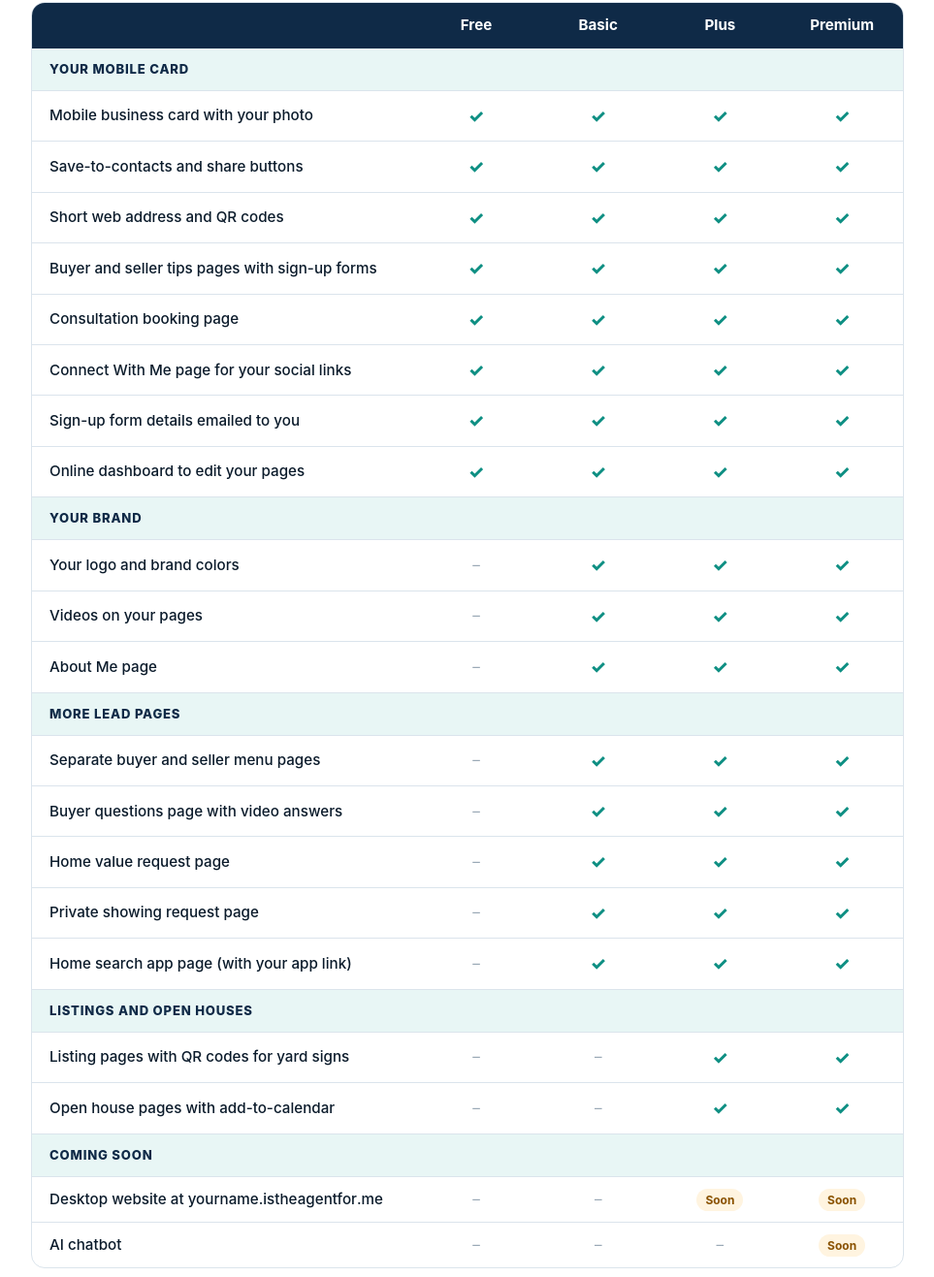
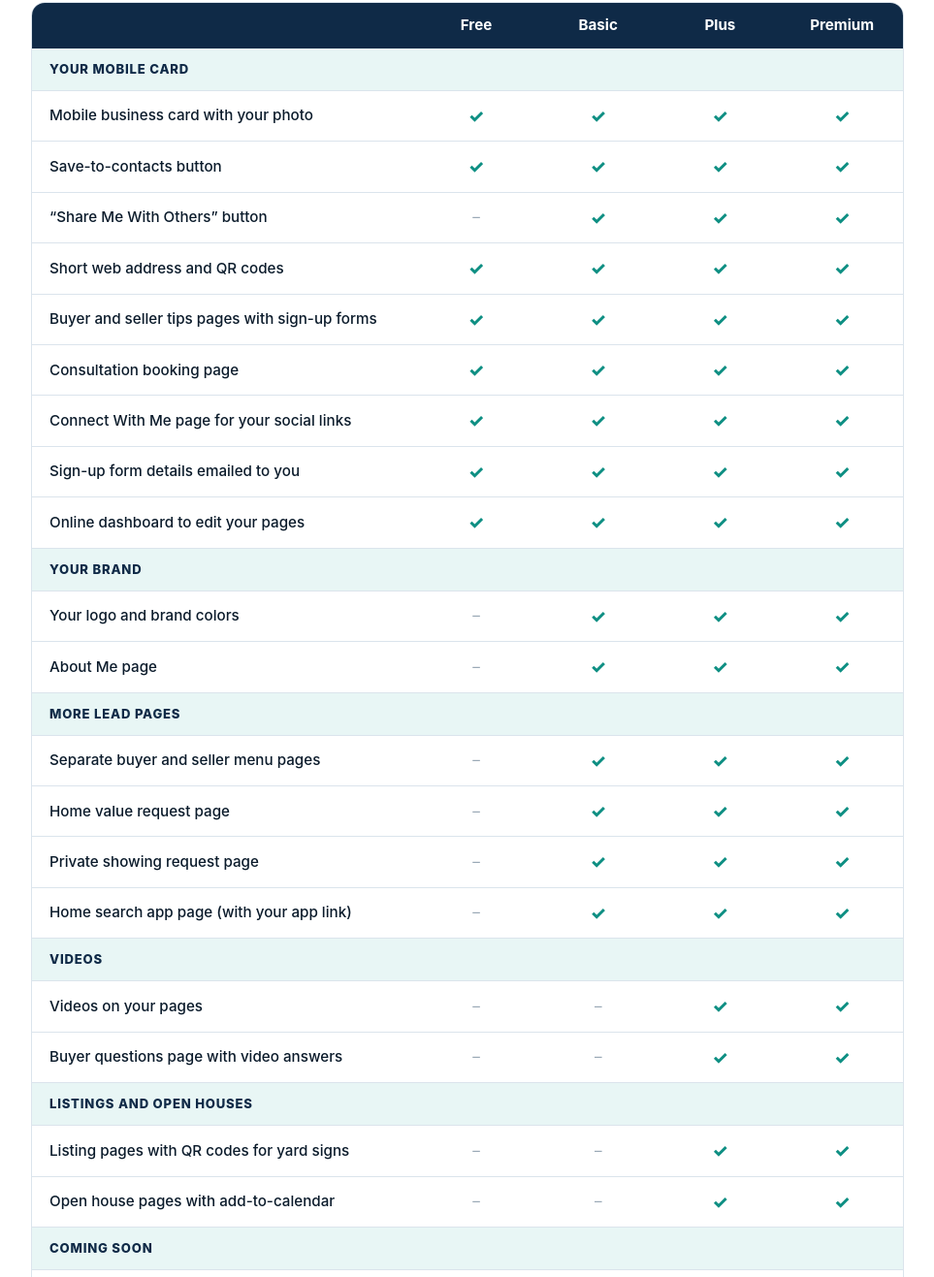
Before and after one commit to hynriai-developer/leadstream-site, a plain HTML site: page index.html in a window 1280 px wide. Shown: the part 3598-4915 px from the top of the page at 97% size, without its empty margins (158-1121 px from the left). Drawn offline with Linux system fonts and the light colour scheme.

Commit message:
Pricing chart: share button from Basic up, videos on Plus and Premium only
Co-Authored-By: Claude Sonnet 5.5 <noreply@anthropic.com>
Claude-Session: https://claude.ai/code/session_013GpXPjHL1HjE1vqMyFdipu

```diff
--- a/index.html
+++ b/index.html
@@ -246,7 +246,8 @@ footer b{color:#fff}
       <tbody>
           <tr class="group"><th colspan="5" scope="colgroup">Your mobile card</th></tr>
           <tr><th scope="row">Mobile business card with your photo</th><td><span class="yes" aria-hidden="true">&#10003;</span><span class="sr">Included</span></td><td><span class="yes" aria-hidden="true">&#10003;</span><span class="sr">Included</span></td><td><span class="yes" aria-hidden="true">&#10003;</span><span class="sr">Included</span></td><td><span class="yes" aria-hidden="true">&#10003;</span><span class="sr">Included</span></td></tr>
-          <tr><th scope="row">Save-to-contacts and share buttons</th><td><span class="yes" aria-hidden="true">&#10003;</span><span class="sr">Included</span></td><td><span class="yes" aria-hidden="true">&#10003;</span><span class="sr">Included</span></td><td><span class="yes" aria-hidden="true">&#10003;</span><span class="sr">Included</span></td><td><span class="yes" aria-hidden="true">&#10003;</span><span class="sr">Included</span></td></tr>
+          <tr><th scope="row">Save-to-contacts button</th><td><span class="yes" aria-hidden="true">&#10003;</span><span class="sr">Included</span></td><td><span class="yes" aria-hidden="true">&#10003;</span><span class="sr">Included</span></td><td><span class="yes" aria-hidden="true">&#10003;</span><span class="sr">Included</span></td><td><span class="yes" aria-hidden="true">&#10003;</span><span class="sr">Included</span></td></tr>
+          <tr><th scope="row">&ldquo;Share Me With Others&rdquo; button</th><td><span class="no" aria-hidden="true">&ndash;</span><span class="sr">Not included</span></td><td><span class="yes" aria-hidden="true">&#10003;</span><span class="sr">Included</span></td><td><span class="yes" aria-hidden="true">&#10003;</span><span class="sr">Included</span></td><td><span class="yes" aria-hidden="true">&#10003;</span><span class="sr">Included</span></td></tr>
           <tr><th scope="row">Short web address and QR codes</th><td><span class="yes" aria-hidden="true">&#10003;</span><span class="sr">Included</span></td><td><span class="yes" aria-hidden="true">&#10003;</span><span class="sr">Included</span></td><td><span class="yes" aria-hidden="true">&#10003;</span><span class="sr">Included</span></td><td><span class="yes" aria-hidden="true">&#10003;</span><span class="sr">Included</span></td></tr>
           <tr><th scope="row">Buyer and seller tips pages with sign-up forms</th><td><span class="yes" aria-hidden="true">&#10003;</span><span class="sr">Included</span></td><td><span class="yes" aria-hidden="true">&#10003;</span><span class="sr">Included</span></td><td><span class="yes" aria-hidden="true">&#10003;</span><span class="sr">Included</span></td><td><span class="yes" aria-hidden="true">&#10003;</span><span class="sr">Included</span></td></tr>
           <tr><th scope="row">Consultation booking page</th><td><span class="yes" aria-hidden="true">&#10003;</span><span class="sr">Included</span></td><td><span class="yes" aria-hidden="true">&#10003;</span><span class="sr">Included</span></td><td><span class="yes" aria-hidden="true">&#10003;</span><span class="sr">Included</span></td><td><span class="yes" aria-hidden="true">&#10003;</span><span class="sr">Included</span></td></tr>
@@ -255,14 +256,15 @@ footer b{color:#fff}
           <tr><th scope="row">Online dashboard to edit your pages</th><td><span class="yes" aria-hidden="true">&#10003;</span><span class="sr">Included</span></td><td><span class="yes" aria-hidden="true">&#10003;</span><span class="sr">Included</span></td><td><span class="yes" aria-hidden="true">&#10003;</span><span class="sr">Included</span></td><td><span class="yes" aria-hidden="true">&#10003;</span><span class="sr">Included</span></td></tr>
           <tr class="group"><th colspan="5" scope="colgroup">Your brand</th></tr>
           <tr><th scope="row">Your logo and brand colors</th><td><span class="no" aria-hidden="true">&ndash;</span><span class="sr">Not included</span></td><td><span class="yes" aria-hidden="true">&#10003;</span><span class="sr">Included</span></td><td><span class="yes" aria-hidden="true">&#10003;</span><span class="sr">Included</span></td><td><span class="yes" aria-hidden="true">&#10003;</span><span class="sr">Included</span></td></tr>
-          <tr><th scope="row">Videos on your pages</th><td><span class="no" aria-hidden="true">&ndash;</span><span class="sr">Not included</span></td><td><span class="yes" aria-hidden="true">&#10003;</span><span class="sr">Included</span></td><td><span class="yes" aria-hidden="true">&#10003;</span><span class="sr">Included</span></td><td><span class="yes" aria-hidden="true">&#10003;</span><span class="sr">Included</span></td></tr>
           <tr><th scope="row">About Me page</th><td><span class="no" aria-hidden="true">&ndash;</span><span class="sr">Not included</span></td><td><span class="yes" aria-hidden="true">&#10003;</span><span class="sr">Included</span></td><td><span class="yes" aria-hidden="true">&#10003;</span><span class="sr">Included</span></td><td><span class="yes" aria-hidden="true">&#10003;</span><span class="sr">Included</span></td></tr>
           <tr class="group"><th colspan="5" scope="colgroup">More lead pages</th></tr>
           <tr><th scope="row">Separate buyer and seller menu pages</th><td><span class="no" aria-hidden="true">&ndash;</span><span class="sr">Not included</span></td><td><span class="yes" aria-hidden="true">&#10003;</span><span class="sr">Included</span></td><td><span class="yes" aria-hidden="true">&#10003;</span><span class="sr">Included</span></td><td><span class="yes" aria-hidden="true">&#10003;</span><span class="sr">Included</span></td></tr>
-          <tr><th scope="row">Buyer questions page with video answers</th><td><span class="no" aria-hidden="true">&ndash;</span><span class="sr">Not included</span></td><td><span class="yes" aria-hidden="true">&#10003;</span><span class="sr">Included</span></td><td><span class="yes" aria-hidden="true">&#10003;</span><span class="sr">Included</span></td><td><span class="yes" aria-hidden="true">&#10003;</span><span class="sr">Included</span></td></tr>
           <tr><th scope="row">Home value request page</th><td><span class="no" aria-hidden="true">&ndash;</span><span class="sr">Not included</span></td><td><span class="yes" aria-hidden="true">&#10003;</span><span class="sr">Included</span></td><td><span class="yes" aria-hidden="true">&#10003;</span><span class="sr">Included</span></td><td><span class="yes" aria-hidden="true">&#10003;</span><span class="sr">Included</span></td></tr>
           <tr><th scope="row">Private showing request page</th><td><span class="no" aria-hidden="true">&ndash;</span><span class="sr">Not included</span></td><td><span class="yes" aria-hidden="true">&#10003;</span><span class="sr">Included</span></td><td><span class="yes" aria-hidden="true">&#10003;</span><span class="sr">Included</span></td><td><span class="yes" aria-hidden="true">&#10003;</span><span class="sr">Included</span></td></tr>
           <tr><th scope="row">Home search app page (with your app link)</th><td><span class="no" aria-hidden="true">&ndash;</span><span class="sr">Not included</span></td><td><span class="yes" aria-hidden="true">&#10003;</span><span class="sr">Included</span></td><td><span class="yes" aria-hidden="true">&#10003;</span><span class="sr">Included</span></td><td><span class="yes" aria-hidden="true">&#10003;</span><span class="sr">Included</span></td></tr>
+          <tr class="group"><th colspan="5" scope="colgroup">Videos</th></tr>
+          <tr><th scope="row">Videos on your pages</th><td><span class="no" aria-hidden="true">&ndash;</span><span class="sr">Not included</span></td><td><span class="no" aria-hidden="true">&ndash;</span><span class="sr">Not included</span></td><td><span class="yes" aria-hidden="true">&#10003;</span><span class="sr">Included</span></td><td><span class="yes" aria-hidden="true">&#10003;</span><span class="sr">Included</span></td></tr>
+          <tr><th scope="row">Buyer questions page with video answers</th><td><span class="no" aria-hidden="true">&ndash;</span><span class="sr">Not included</span></td><td><span class="no" aria-hidden="true">&ndash;</span><span class="sr">Not included</span></td><td><span class="yes" aria-hidden="true">&#10003;</span><span class="sr">Included</span></td><td><span class="yes" aria-hidden="true">&#10003;</span><span class="sr">Included</span></td></tr>
           <tr class="group"><th colspan="5" scope="colgroup">Listings and open houses</th></tr>
           <tr><th scope="row">Listing pages with QR codes for yard signs</th><td><span class="no" aria-hidden="true">&ndash;</span><span class="sr">Not included</span></td><td><span class="no" aria-hidden="true">&ndash;</span><span class="sr">Not included</span></td><td><span class="yes" aria-hidden="true">&#10003;</span><span class="sr">Included</span></td><td><span class="yes" aria-hidden="true">&#10003;</span><span class="sr">Included</span></td></tr>
           <tr><th scope="row">Open house pages with add-to-calendar</th><td><span class="no" aria-hidden="true">&ndash;</span><span class="sr">Not included</span></td><td><span class="no" aria-hidden="true">&ndash;</span><span class="sr">Not included</span></td><td><span class="yes" aria-hidden="true">&#10003;</span><span class="sr">Included</span></td><td><span class="yes" aria-hidden="true">&#10003;</span><span class="sr">Included</span></td></tr>
```
